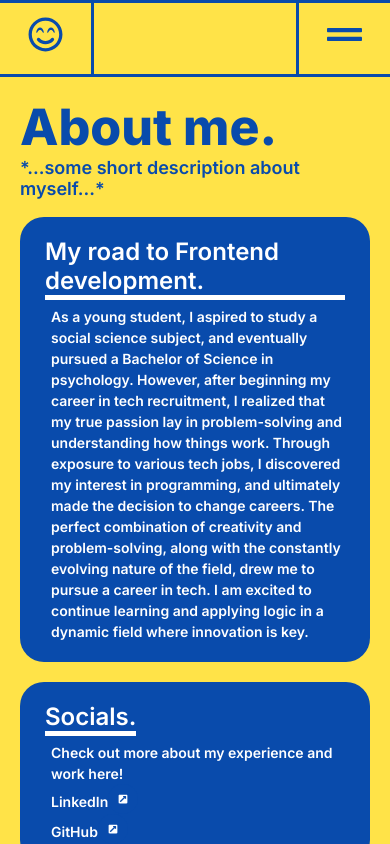
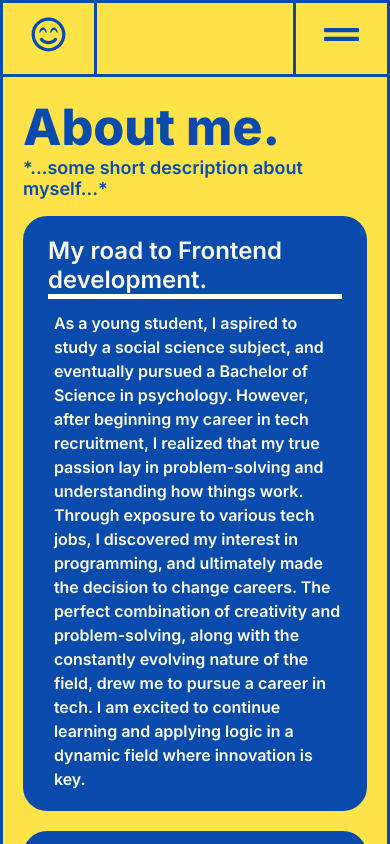
Before and after one commit to idamakela/assign-5, a Next.js app: page /about in a window 390 px wide. Shown: the top 844 px of the page. Built offline with nearby package versions, Linux system fonts and the light colour scheme.

Commit message:
added more border lines for better mobile ui and changed about me div p margin and fontsize for readability

```diff
--- a/styles/about.scss
+++ b/styles/about.scss
@@ -106,7 +106,7 @@
             }
 
             p {
-                @include mobile-body;
+                margin-top: 4%;
             }
         }
     }
--- a/styles/globals.scss
+++ b/styles/globals.scss
@@ -204,6 +204,13 @@ button:disabled {
 }
 
 @include tablet {
+    nav,
+    main,
+    footer {
+        border-right: solid $nav-lines $font-color;
+        border-left: solid $nav-lines $font-color;
+    }
+
     main {
         padding: 20px;
     }
@@ -244,6 +251,7 @@ button:disabled {
     footer {
         flex-direction: column-reverse;
         gap: 20px;
+        border-bottom: solid $nav-lines $font-color;
 
         .footer-items.left {
             flex-direction: column;
```
